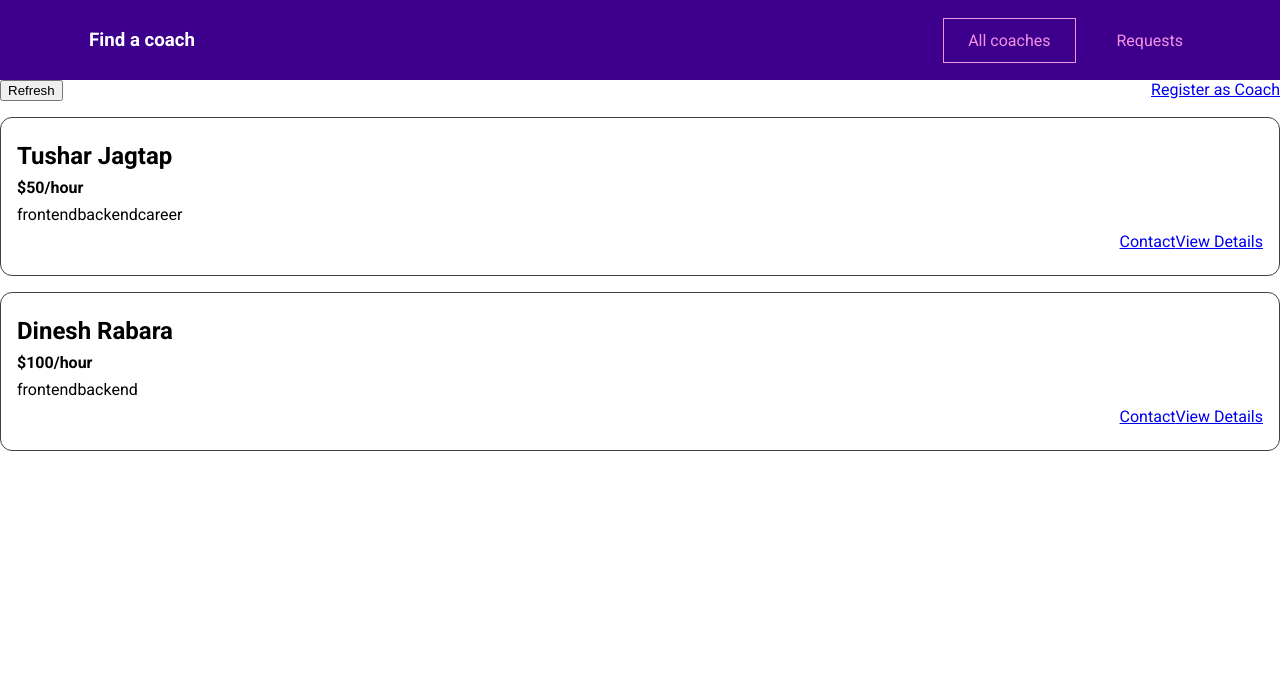
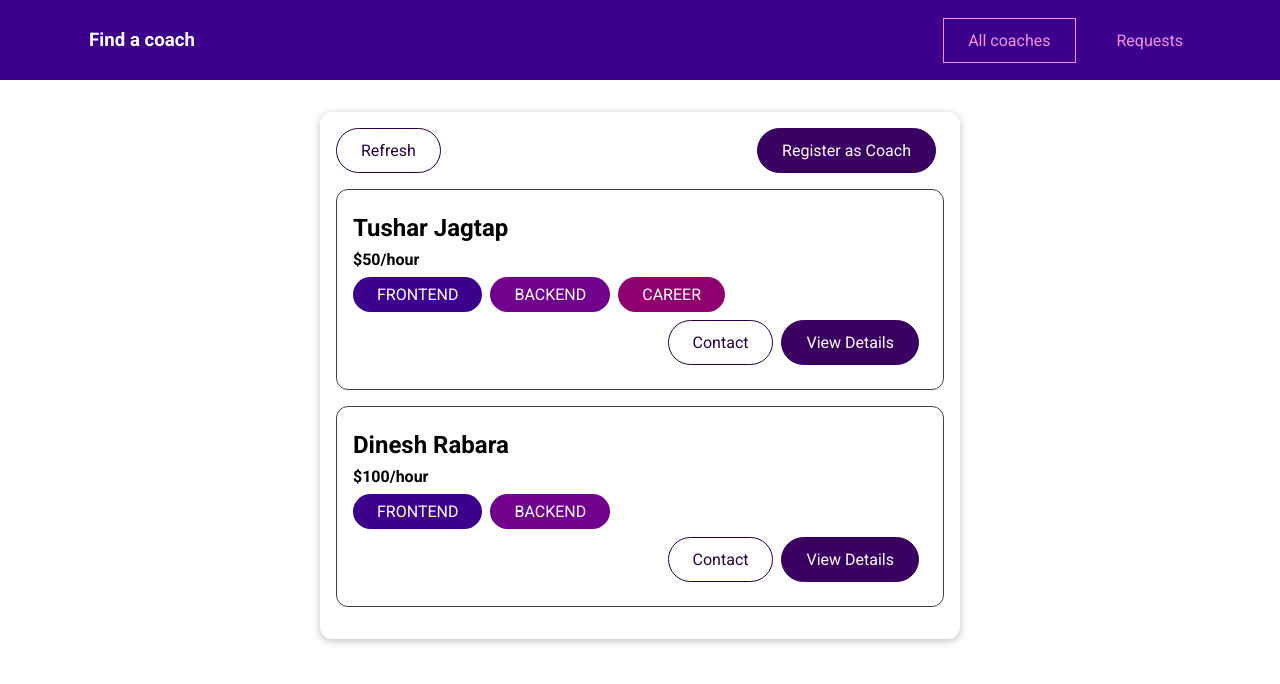
Before and after one commit to jagtap0920/vue-course-complete-guide, a Vue app: page /coaches in a window 1280 px wide. Shown: the top 684 px of the page. Built offline with nearby package versions, Linux system fonts and the light colour scheme.

Commit message:
[TASK] Added base button, card & badge components

```diff
--- a/src/components/coaches/CoachItem.vue
+++ b/src/components/coaches/CoachItem.vue
@@ -3,11 +3,18 @@
     <h3>{{ fullName }}</h3>
     <h4>${{ rate }}/hour</h4>
     <div>
-      <span v-for="area in areas" :key="area">{{ area }}</span>
+      <base-badge
+        v-for="area in areas"
+        :key="area"
+        :type="area"
+        :title="area"
+      ></base-badge>
     </div>
     <div class="actions">
-      <router-link :to="coachesContactLink">Contact</router-link>
-      <router-link :to="coachesDetailsLink">View Details</router-link>
+      <base-button mode="outline" link :to="coachesContactLink"
+        >Contact</base-button
+      >
+      <base-button link :to="coachesDetailsLink">View Details</base-button>
     </div>
   </li>
 </template>
--- a/src/pages/coaches/CoachesList.vue
+++ b/src/pages/coaches/CoachesList.vue
@@ -1,7 +1,8 @@
 <template>
+  <base-card>
     <div class="controls">
-    <button>Refresh</button>
-    <router-link to="/register">Register as Coach</router-link>
+      <base-button mode="outline">Refresh</base-button>
+      <base-button link to="/register">Register as Coach</base-button>
     </div>
     <ul v-if="hasCoaches">
       <coach-item
@@ -17,13 +18,16 @@
       </coach-item>
     </ul>
     <h3 v-else>No coaches found</h3>
+  </base-card>
 </template>
 
 <script>
 import CoachItem from '../../components/coaches/CoachItem.vue';
+import BaseButton from '../../ui/BaseButton.vue';
 export default {
   components: {
     CoachItem,
+    BaseButton,
   },
   computed: {
     filteredCoaches() {
--- /dev/null
+++ b/src/ui/BaseBadge.vue
@@ -0,0 +1,42 @@
+<template>
+  <span class="badge" :class="type">
+    {{ text }}
+  </span>
+</template>
+
+<script>
+export default {
+  props: ['type', 'title'],
+  computed: {
+    text() {
+      return this.title.toUpperCase();
+    },
+  },
+};
+</script>
+
+<style scoped>
+.badge {
+  background-color: #ccc;
+  color: #252525;
+  border-radius: 30px;
+  padding: 0.5rem 1.5rem;
+  display: inline-block;
+  margin-right: 0.5rem;
+}
+
+.frontend {
+  background-color: #3d008d;
+  color: white;
+}
+
+.backend {
+  background-color: #71008d;
+  color: white;
+}
+
+.career {
+  background-color: #8d006e;
+  color: white;
+}
+</style>
--- /dev/null
+++ b/src/ui/BaseButton.vue
@@ -0,0 +1,72 @@
+<template>
+  <button v-if="!link" :class="mode">
+    <slot></slot>
+  </button>
+  <router-link v-else :to="to" :class="mode">
+    <slot></slot>
+  </router-link>
+</template>
+
+<script>
+export default {
+  props: {
+    link: {
+      type: Boolean,
+      required: false,
+      default: false,
+    },
+    to: {
+      type: String,
+      required: false,
+      default: '/',
+    },
+    mode: {
+      type: String,
+      required: false,
+    },
+  },
+};
+</script>
+
+<style scoped>
+button,
+a {
+  text-decoration: none;
+  padding: 0.75rem 1.5rem;
+  font: inherit;
+  background-color: #3a0061;
+  border: 1px solid #3a0061;
+  color: white;
+  cursor: pointer;
+  border-radius: 30px;
+  margin-right: 0.5rem;
+  display: inline-block;
+}
+
+a:hover,
+a:active,
+button:hover,
+button:active {
+  background-color: #270041;
+  border-color: #270041;
+}
+
+.flat {
+  background-color: transparent;
+  color: #3a0061;
+  border: none;
+}
+
+.outline {
+  background-color: transparent;
+  border-color: #270041;
+  color: #270041;
+}
+
+.flat:hover,
+.flat:active,
+.outline:hover,
+.outline:active {
+  background-color: #edd2ff;
+}
+</style>
--- /dev/null
+++ b/src/ui/BaseCard.vue
@@ -0,0 +1,19 @@
+<template>
+  <div class="card">
+    <slot></slot>
+  </div>
+</template>
+
+<script>
+export default {};
+</script>
+
+<style scoped>
+.card {
+  border-radius: 12px;
+  box-shadow: 0 2px 8px rgba(0, 0, 0, 0.26);
+  padding: 1rem;
+  margin: 2rem auto;
+  max-width: 40rem;
+}
+</style>
```
Also changed, not shown: src/main.js (+8 -0 lines). Lines whose indentation alone changed are shown as unchanged.
